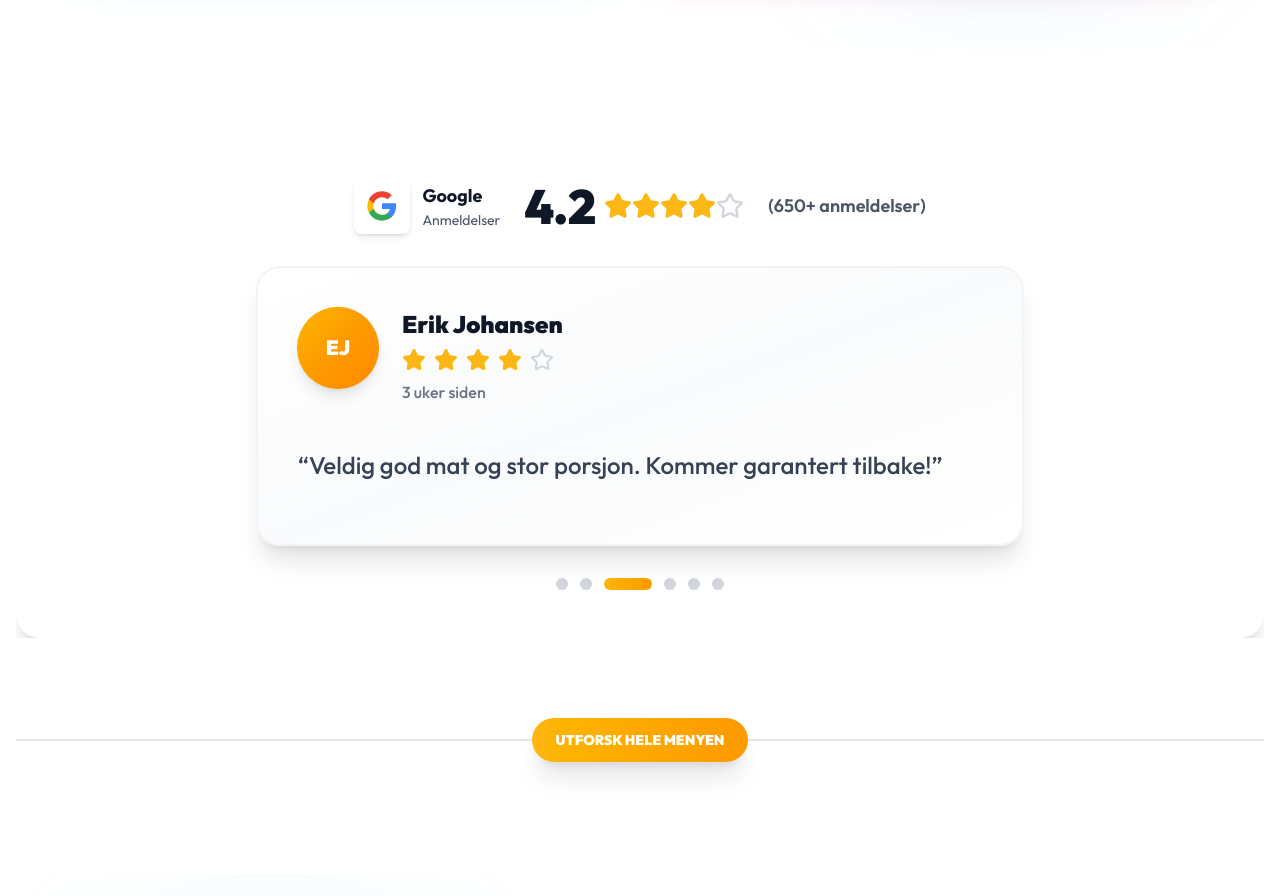
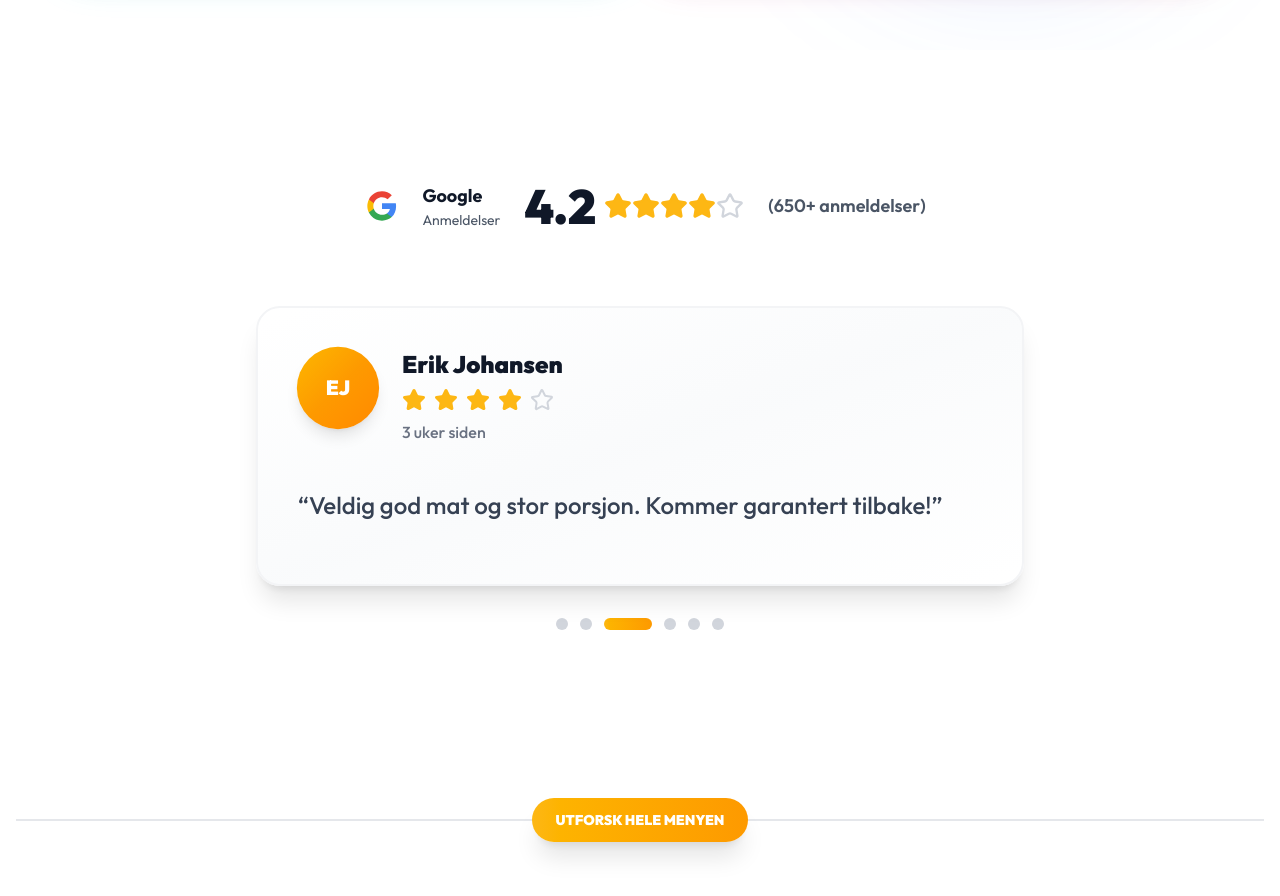
Before and after one commit to eyad207/charlies, a Next.js app: page / in a window 1280 px wide. Shown: the part 4600-5496 px from the top of the page. Built offline with nearby package versions, Linux system fonts and the light colour scheme.

Commit message:
style: Remove hover animation from MenuItem component for improved performance

```diff
--- a/app/components/MenuItem.tsx
+++ b/app/components/MenuItem.tsx
@@ -46,11 +46,6 @@ export default function MenuItem({
         whileInView={{ opacity: 1, y: 0 }}
         viewport={{ once: true }}
         transition={{ duration: 0.5 }}
-        whileHover={{
-          y: -8,
-          scale: 1.03,
-          transition: { duration: 0.3, type: 'spring', stiffness: 300 },
-        }}
         onClick={() => setIsModalOpen(true)}
         className='w-full group relative bg-gradient-to-br from-white to-gray-50 rounded-2xl shadow-lg overflow-hidden hover:shadow-2xl transition-all duration-500 border-2 border-gray-100 hover:border-yellow-200 cursor-pointer flex flex-col h-full'
       >
--- a/app/page.tsx
+++ b/app/page.tsx
@@ -259,6 +259,7 @@ export default function Home() {
             </div>
           </div>
         </section>
+
         {/* Menu Section with Category Filter - Enhanced & Professional */}
         <section className='py-10 md:py-20 bg-gradient-to-br relative overflow-hidden'>
           {/* Animated Background Elements */}
@@ -785,11 +786,11 @@ export default function Home() {
               transition={{ duration: 0.6 }}
               className='mb-16 overflow-hidden'
             >
-              <div className='relative bg-gradient-to-br rounded-3xl p-8 md:p-12  shadow-xl'>
+              <div className='relative bg-gradient-to-br rounded-3xl p-8 md:p-12 '>
                 {/* Google Reviews Header */}
                 <div className='flex items-center justify-center gap-4 md:gap-6 mb-8 flex-wrap'>
                   <div className='flex items-center gap-3'>
-                    <div className='w-14 h-14 bg-white rounded-lg shadow-md flex items-center justify-center'>
+                    <div className='w-14 h-14 bg-white  flex items-center justify-center'>
                       <svg viewBox='0 0 24 24' className='w-8 h-8'>
                         <path
                           fill='#4285F4'
@@ -839,7 +840,7 @@ export default function Home() {
                 </div>
 
                 {/* Reviews Carousel - Card by Card */}
-                <div className='relative overflow-hidden px-2 sm:px-4'>
+                <div className='relative overflow-hidden px-2 sm:px-4 py-10'>
                   <motion.div
                     key={currentReviewIndex}
                     initial={{ opacity: 0, x: 100, scale: 0.95 }}
```
